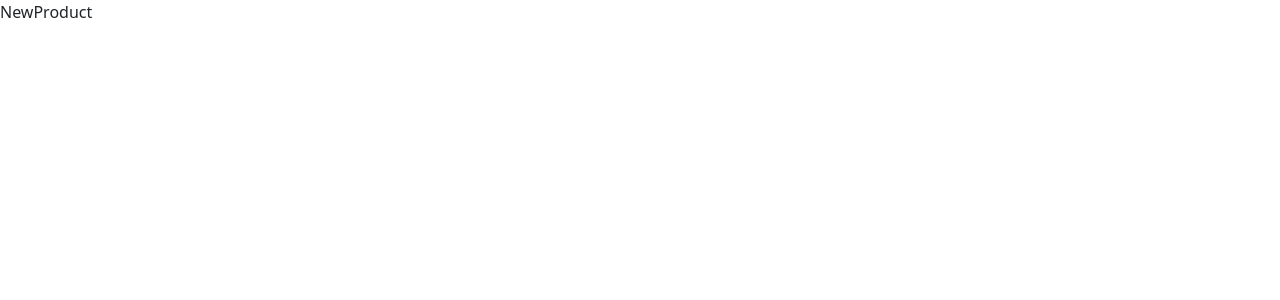
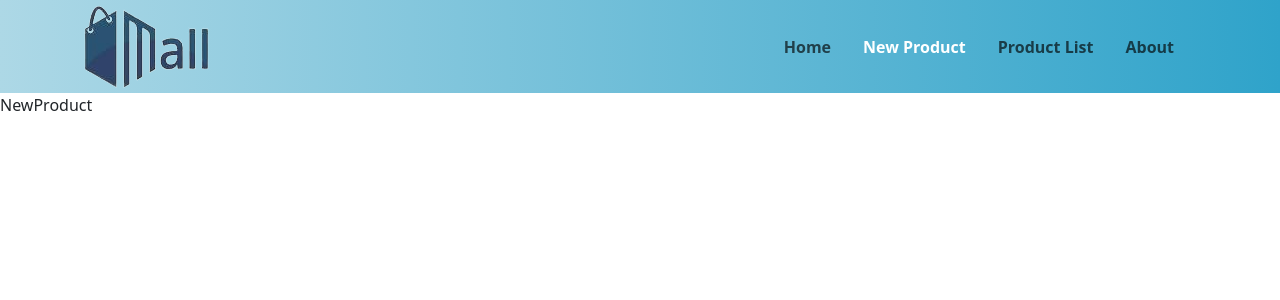
Before and after one commit to omrfrkcpr/react-shopping-cart, a React (Create React App) app: page /new-product in a window 1280 px wide. Shown: the top 300 px of the page. Built offline with nearby package versions, Linux system fonts and the light colour scheme; the HTML template or start-up script is replaced by a standard one.

Commit message:
chore: finish navbar

```diff
--- a/package.json
+++ b/package.json
@@ -7,9 +7,9 @@
     "@testing-library/react": "^13.3.0",
     "@testing-library/user-event": "^13.5.0",
     "axios": "^1.6.7",
-    "bootstrap": "^5.1.3",
+    "bootstrap": "^5.3.3",
     "react": "^18.2.0",
-    "react-bootstrap": "^2.2.0",
+    "react-bootstrap": "^2.10.2",
     "react-dom": "^18.2.0",
     "react-router-dom": "^6.2.2",
     "react-scripts": "5.0.1",
--- a/src/App.js
+++ b/src/App.js
@@ -1,10 +1,11 @@
 import React from "react";
 import "bootstrap/dist/css/bootstrap.min.css";
+import "./App.css";
 import AppRouter from "./router/AppRouter";
 
 const App = () => {
   return (
-    <div>
+    <div className="app">
       <AppRouter />
     </div>
   );
--- a/src/components/navbar/Navbar.css
+++ b/src/components/navbar/Navbar.css
@@ -1,3 +1,3 @@
 .navbar-component {
-  background-image: url(../../assets/bg-image.jpg);
+  background: linear-gradient(to right, lightblue, rgb(47, 163, 202));
 }
--- a/src/components/navbar/Navbar.jsx
+++ b/src/components/navbar/Navbar.jsx
@@ -1,28 +1,63 @@
 import React from "react";
 import "./Navbar.css";
-import { Container, Nav, NavDropdown } from "react-bootstrap";
+import { Container, Nav, Navbar } from "react-bootstrap";
+import logo from "../../assets/logo.png";
+import { Link, NavLink } from "react-router-dom";
 
-const Navbar = () => {
+const NavbarComp = () => {
   return (
-    <Navbar expand="lg" className="bg-body-tertiary navbar-component">
+    <Navbar expand="lg" className="bg-body-tertiary navbar-component py-1">
       <Container>
-        <Navbar.Brand href="#home">React-Bootstrap</Navbar.Brand>
+        <Link to="/">
+          <img src={logo} alt="logo" />
+        </Link>
         <Navbar.Toggle aria-controls="basic-navbar-nav" />
         <Navbar.Collapse id="basic-navbar-nav">
-          <Nav className="me-auto">
-            <Nav.Link href="#home">Home</Nav.Link>
-            <Nav.Link href="#link">Link</Nav.Link>
-            <NavDropdown title="Dropdown" id="basic-nav-dropdown">
-              <NavDropdown.Item href="#action/3.1">Action</NavDropdown.Item>
-              <NavDropdown.Item href="#action/3.2">
-                Another action
-              </NavDropdown.Item>
-              <NavDropdown.Item href="#action/3.3">Something</NavDropdown.Item>
-              <NavDropdown.Divider />
-              <NavDropdown.Item href="#action/3.4">
-                Separated link
-              </NavDropdown.Item>
-            </NavDropdown>
+          <Nav className="ms-auto text-center">
+            <NavLink
+              to="/home"
+              className="nav-link fw-bold"
+              style={({ isActive }) => ({
+                color: isActive && "white",
+                marginRight: "1rem",
+                marginLeft: "auto",
+              })}
+            >
+              Home
+            </NavLink>
+            <NavLink
+              to="/new-product"
+              className="nav-link fw-bold"
+              style={({ isActive }) => ({
+                color: isActive && "white",
+                marginRight: "1rem",
+                marginLeft: "auto",
+              })}
+            >
+              New Product
+            </NavLink>
+            <NavLink
+              to="/product-list"
+              className="nav-link fw-bold"
+              style={({ isActive }) => ({
+                color: isActive && "white",
+                marginRight: "1rem",
+                marginLeft: "auto",
+              })}
+            >
+              Product List
+            </NavLink>
+            <NavLink
+              to="/about"
+              className="nav-link fw-bold"
+              style={({ isActive }) => ({
+                color: isActive && "white",
+                marginRight: "1rem",
+                marginLeft: "auto",
+              })}
+            >
+              About
+            </NavLink>
           </Nav>
         </Navbar.Collapse>
       </Container>
@@ -30,4 +65,4 @@ const Navbar = () => {
   );
 };
 
-export default Navbar;
+export default NavbarComp;
--- a/src/pages/Main.jsx
+++ b/src/pages/Main.jsx
@@ -1,12 +1,7 @@
 import React from "react";
-import Navbar from "../components/navbar/Navbar";
 
 const Main = () => {
-  return (
-    <div>
-      <Navbar />
-    </div>
-  );
+  return <div>Main</div>;
 };
 
 export default Main;
--- a/src/router/AppRouter.jsx
+++ b/src/router/AppRouter.jsx
@@ -4,18 +4,20 @@ import Main from "../pages/Main";
 import NewProduct from "../pages/NewProduct";
 import ProductList from "../pages/ProductList";
 import About from "../pages/About";
+import NavbarComp from "../components/navbar/Navbar";
 
 const AppRouter = () => {
   return (
     <div>
       <Router>
+        <NavbarComp />
         <Routes>
           {/* "/" (ana yol) tüm yollara dahil edilmiştir, bu nedenle onu
          "/" ile başlayan diğer yollardan ayırt etmek için exact anahtar kelimesine sahip olması gerekir .
          "/courses/:name" böyle bir yolda yani  :name belirtilen kısım bir değişkendir, mesela name=HTML gibi. bunun için : kullanılır
 
           */}
-          <Route exact path="/" element={<Main />} />
+          <Route exact path="/home" element={<Main />} />
           <Route path="/new-product" element={<NewProduct />} />
           <Route path="/product-list" element={<ProductList />} />
           <Route path="/about" element={<About />} />
```
Also changed, not shown: src/App.css (added), src/assets/logo.png, 1 other file (tests, documents, lock files or other folders).
